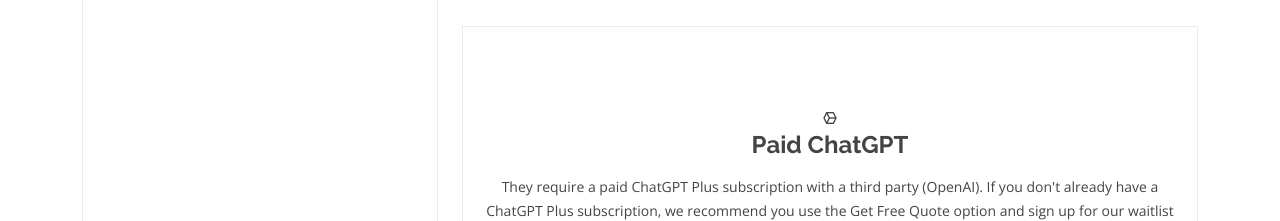
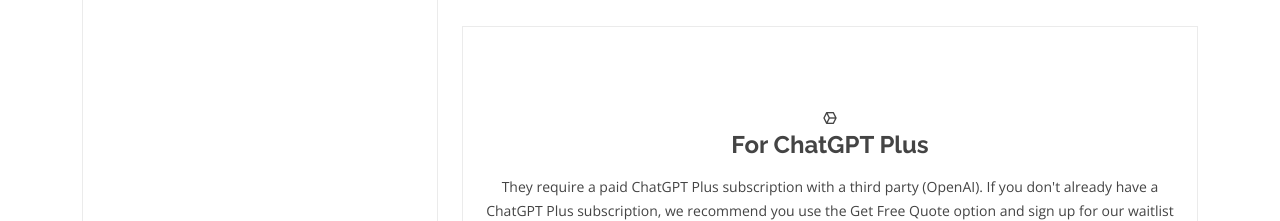
Before and after one commit to Biopinix-LLC/Biopinix-LLC.github.io, a plain HTML site: page index.html in a window 1280 px wide. Shown: the part 2440-2661 px from the top of the page. Drawn offline with nearby package versions, Linux system fonts and the light colour scheme.

Commit message:
For ChatGPT Plus wording

```diff
--- a/index.html
+++ b/index.html
@@ -189,7 +189,7 @@
         </div>
         <div class="icon-box mt-5" data-aos="zoom-in" data-aos-delay="150">
           <i class="bx bx-cube-alt"></i>
-          <h4>Paid ChatGPT</h4>
+          <h4>For ChatGPT Plus</h4>
           <p>They require a paid ChatGPT Plus subscription with a third party (OpenAI). If you don't already have a ChatGPT Plus subscription, we recommend you use the Get Free Quote option and sign up for our waitlist instead. We will not be able to refund any of OpenAI's subscription fees.</p>
         </div>
         <div class="icon-box mt-5" data-aos="zoom-in" data-aos-delay="150">
```
